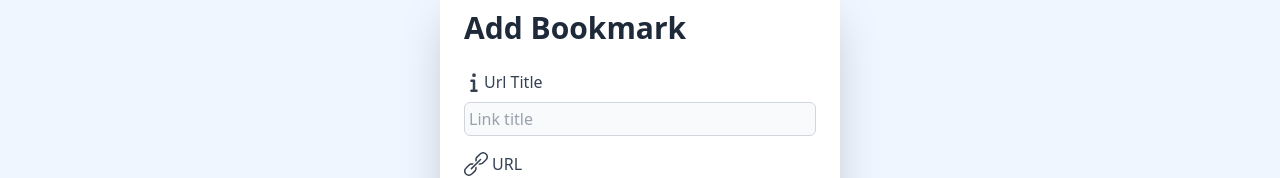
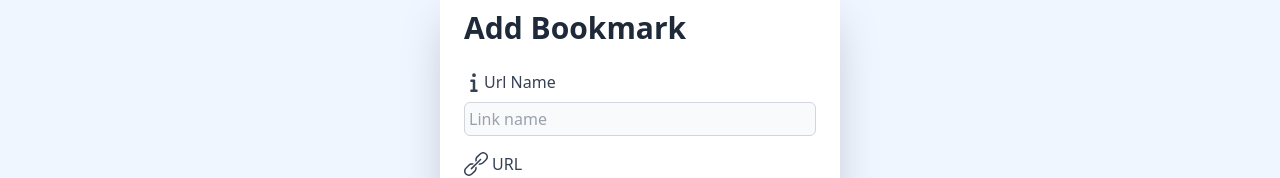
Before and after one commit to Dontizy/Savespace-fronend, a React (Vite) app: page /addbookmark in a window 1280 px wide. Shown: the part 296-474 px from the top of the page. Built offline with nearby package versions, Linux system fonts and the light colour scheme.

Commit message:
I added bookmark form with zod integration

```diff
--- a/src/components/AddBookmarks.tsx
+++ b/src/components/AddBookmarks.tsx
@@ -1,22 +1,45 @@
 import { SlLink } from "react-icons/sl";
 import { FaInfo } from "react-icons/fa6";
+import { z } from "zod";
+import { useForm, type FieldValues } from "react-hook-form";
+import { zodResolver } from "@hookform/resolvers/zod";
 
 
+const schema = z.object({
+    name: z.string().min(1, "Name is required, field can't be empty!").trim(),
+    url: z.string().min(1, "Enter url link, field can't be empty!").regex(
+    /^(https?:\/\/)?([\w-]+\.)+[\w-]{2,}(\/\S*)?$/,
+    "Invalid URL"
+  )
+})
+
+
+type bookmarkData = z.infer<typeof schema>
 
 const AddBookmarks = () => {
+    const { register, handleSubmit, formState: { errors } } = useForm<bookmarkData>({ resolver: zodResolver(schema) })
+
+
+    const onSubmitBookmark = (data: FieldValues) => {
+        console.log(data);
+    }
+
+
     return (
         <main className="h-screen flex justify-center items-center">
             <div className="bookmark-container bg-white shadow-2xl rounded-2xl p-6 min-w-50 md:min-w-100">
                 <h3 className="text-gray-800 font-semibold text-lg md:text-3xl mb-6">Add Bookmark</h3>
-                <form className="my-4">
+                <form className="my-4" onSubmit={handleSubmit(onSubmitBookmark)}>
                     <div className="flex flex-col gap-2">
-                        <label htmlFor="title" className="text-sm md:text-base text-gray-700 font-medium flex items-center"><FaInfo  className="size-5" />Url Title</label>
-                    <input type="text" className="border border-gray-300 p-1 focus:border-blue-500 focus:ring focus:ring-blue-200 bg-gray-50 rounded-md placeholder:text-gray-400" placeholder="Link title"/>
+                        <label htmlFor="name" className="text-sm md:text-base text-gray-700 font-medium flex items-center"><FaInfo className="size-5" />Url Name</label>
+                        <input type="text" {...register("name")} className="border border-gray-300 p-1 focus:border-blue-500 focus:ring focus:ring-blue-200 bg-gray-50 rounded-md placeholder:text-gray-400" placeholder="Link name" />
+                        {errors.name && <p className="text-red-800 text-sm">{errors.name.message}</p>}
                     </div>
                     <div className="my-4">
                         <div className="flex flex-col gap-1">
-                            <label htmlFor="url" className="ext-sm md:text-base text-gray-700 font-medium flex items-center gap-1"><SlLink className="size-6"/> URL</label>
-                            <input type="text" className="border border-gray-300 p-1 focus:border-blue-500 focus:ring focus:ring-blue-200 bg-gray-50 rounded-md placeholder:text-gray-400" placeholder="Enter Ur Link"/>
+                            <label htmlFor="url" className="ext-sm md:text-base text-gray-700 font-medium flex items-center gap-1"><SlLink className="size-6" /> URL</label>
+                            <input {...register("url")} type="text" className="border border-gray-300 p-1 focus:border-blue-500 focus:ring focus:ring-blue-200 bg-gray-50 rounded-md placeholder:text-gray-400" placeholder="Enter Ur Link" />
+                            {errors.url && <p className="text-red-800 text-sm">{errors.url.message}</p>}
                         </div>
                     </div>
                     <div className="my-6">
```
